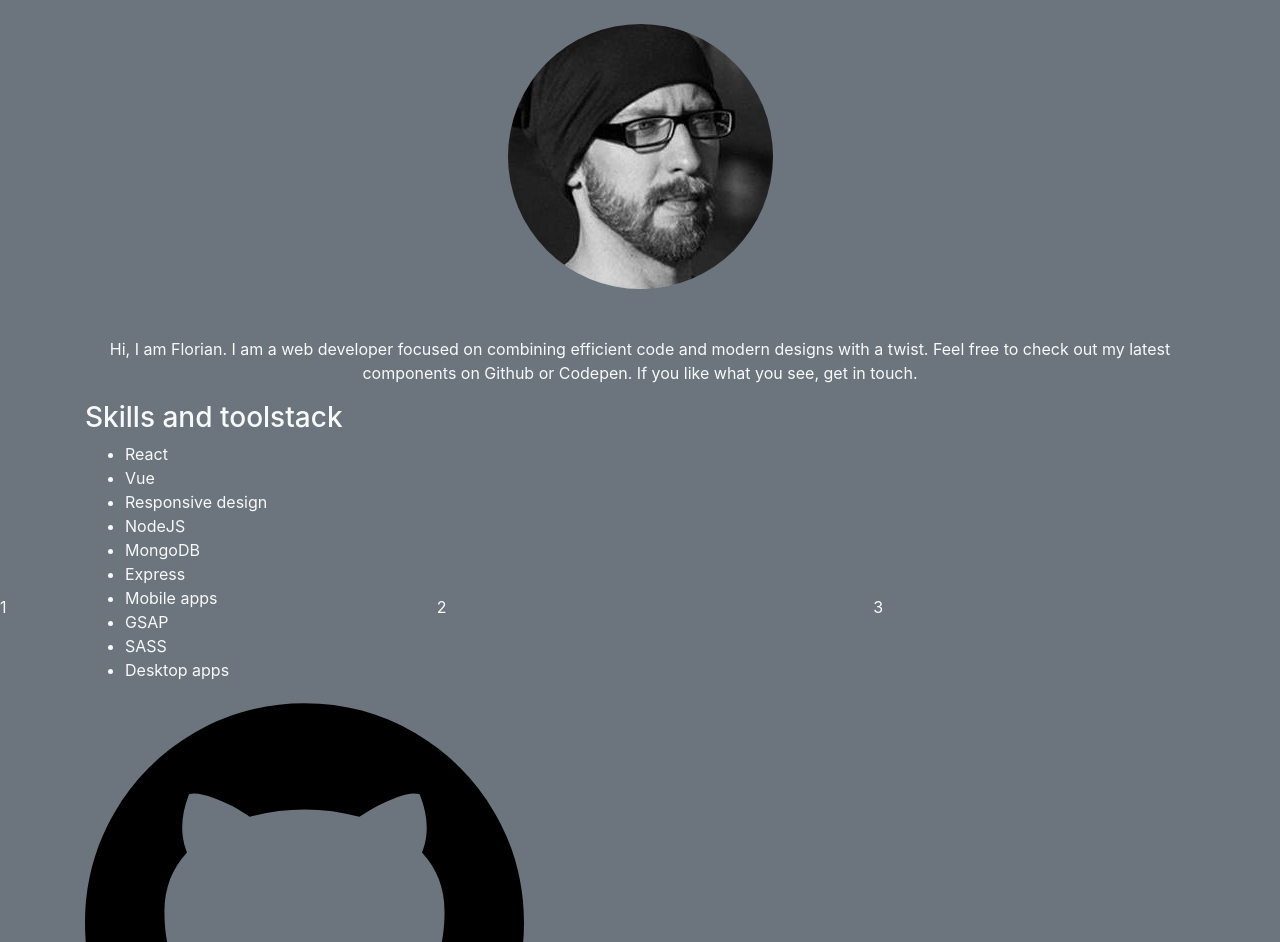
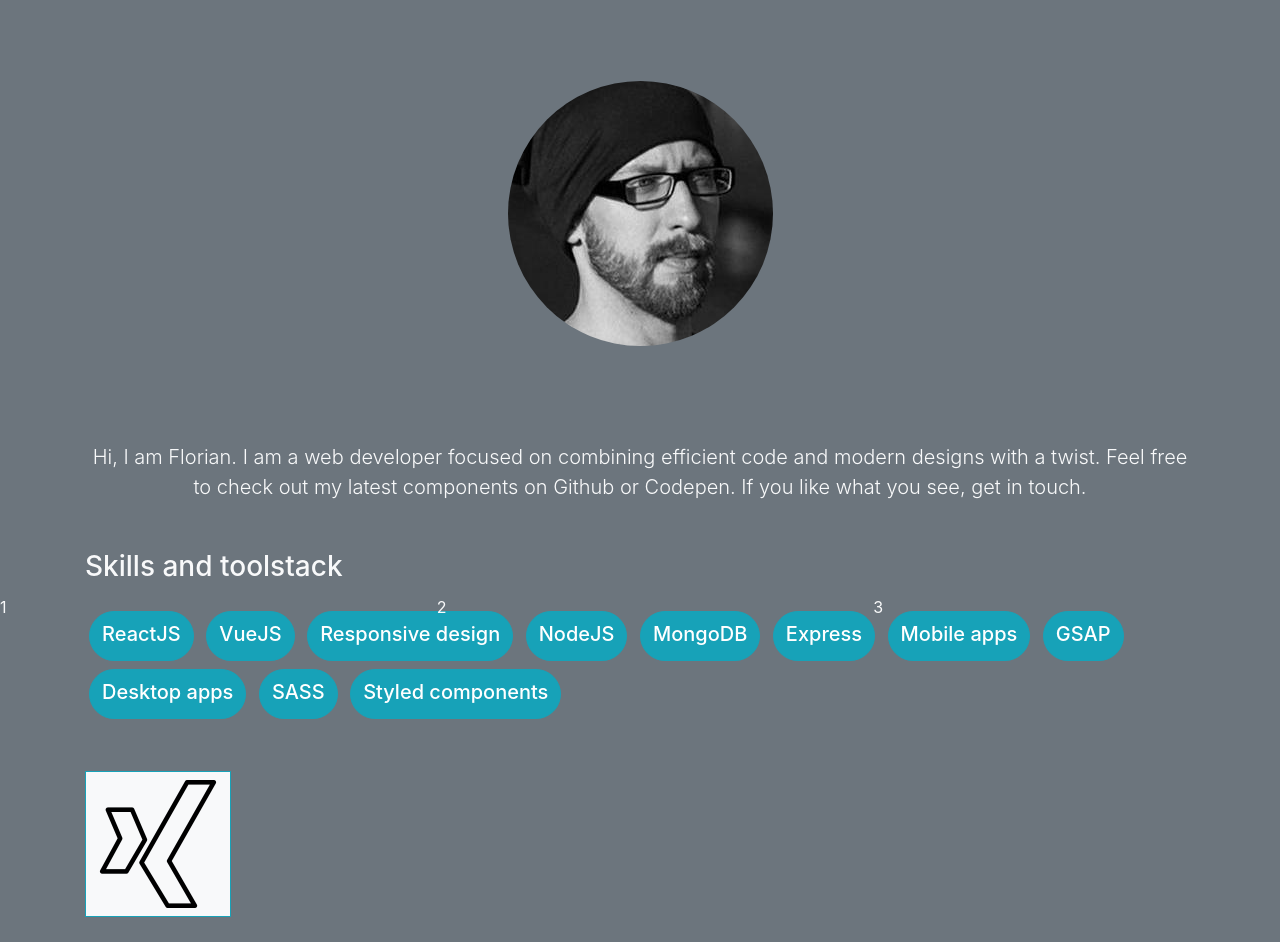
Before and after one commit to floriankuc/personal-website-bootstrap, a plain HTML site: page index.html in a window 1280 px wide. Shown: the part 181-1123 px from the top of the page. Drawn offline with nearby package versions, Linux system fonts and the light colour scheme.

Commit message:
Further style skills and main section

```diff
--- a/index.html
+++ b/index.html
@@ -16,34 +16,57 @@
     <section class="container">
       <main class="text-center mt-5">
         <h1>Florian Kuc</h1>
-        <h4 class="mt-4">Web Developer</h4>
-        <img src="img/profile.jpg" alt="" class="rounded-circle mt-5"/>
-        <p class="mt-5">
+        <hr class="bg-info">
+        <h4 class="mt-4 mb-5">Web Developer</h4>
+        <img src="img/profile.jpg" alt="" class="rounded-circle mt-5 mb-5"/>
+        <p class="mt-5 lead">
           Hi, I am Florian. I am a web developer focused on combining efficient
           code and modern designs with a twist. Feel free to check out my latest
           components on Github or Codepen. If you like what you see, get in touch.
         </p>
       </main>
 
-      <section>
-        <h3>Skills and toolstack</h3>
-        <ul>
-          <li>React</li>
-          <li>Vue</li>
-          <li>Responsive design</li>
-          <li>NodeJS</li>
-          <li>MongoDB</li>
-          <li>Express</li>
-          <li>Mobile apps</li>
-          <li>GSAP</li>
-          <li>SASS</li>
-          <li>Desktop apps</li>
-        </ul>
+      <section class="mt-5">
+        <h3 class="mt-5 mb-4">Skills and toolstack</h3>
 
-        <figure class="figure">
-            <img src="img/cat.svg" class="figure-img img-fluid rounded" alt="...">
-            <figcaption class="figure-caption text-right">A caption for the above image.</figcaption>
-          </figure>
+          <button class="rounded-pill btn btn-info m-1">
+              <h5 class="pt-1">ReactJS</h5>
+            </button>
+          <button class="rounded-pill btn btn-info m-1">
+              <h5 class="pt-1">VueJS</h5>
+            </button>
+          <button class="rounded-pill btn btn-info m-1">
+              <h5 class="pt-1">Responsive design</h5>
+            </button>
+          <button class="rounded-pill btn btn-info m-1">
+              <h5 class="pt-1">NodeJS</h5>
+            </button>
+          <button class="rounded-pill btn btn-info m-1">
+              <h5 class="pt-1">MongoDB</h5>
+            </button>
+          <button class="rounded-pill btn btn-info m-1">
+              <h5 class="pt-1">Express</h5>
+            </button>
+          <button class="rounded-pill btn btn-info m-1">
+              <h5 class="pt-1">Mobile apps</h5>
+            </button>
+          <button class="rounded-pill btn btn-info m-1">
+              <h5 class="pt-1">GSAP</h5>
+            </button>
+          <button class="rounded-pill btn btn-info m-1">
+              <h5 class="pt-1">Desktop apps</h5>
+            </button>
+          <button class="rounded-pill btn btn-info m-1">
+              <h5 class="pt-1">SASS</h5>
+            </button>
+          <button class="rounded-pill btn btn-info m-1">
+              <h5 class="pt-1">Styled components</h5>
+            </button>
+
+
+            <section class="my-5 mx-4row">
+              <img src="img/xing_128.png" class="border-info border p-2 img-fluid bg-light rounded-0" alt="">
+            </section>
 
       <section>
         <h3>Get in touch</h3>
```
Also changed, not shown: img/codepen.svg (deleted), img/codepen_128.png (added), img/github_128.png (added), img/xing.png (added), img/xing.svg (deleted), img/xing_128.png (added).
